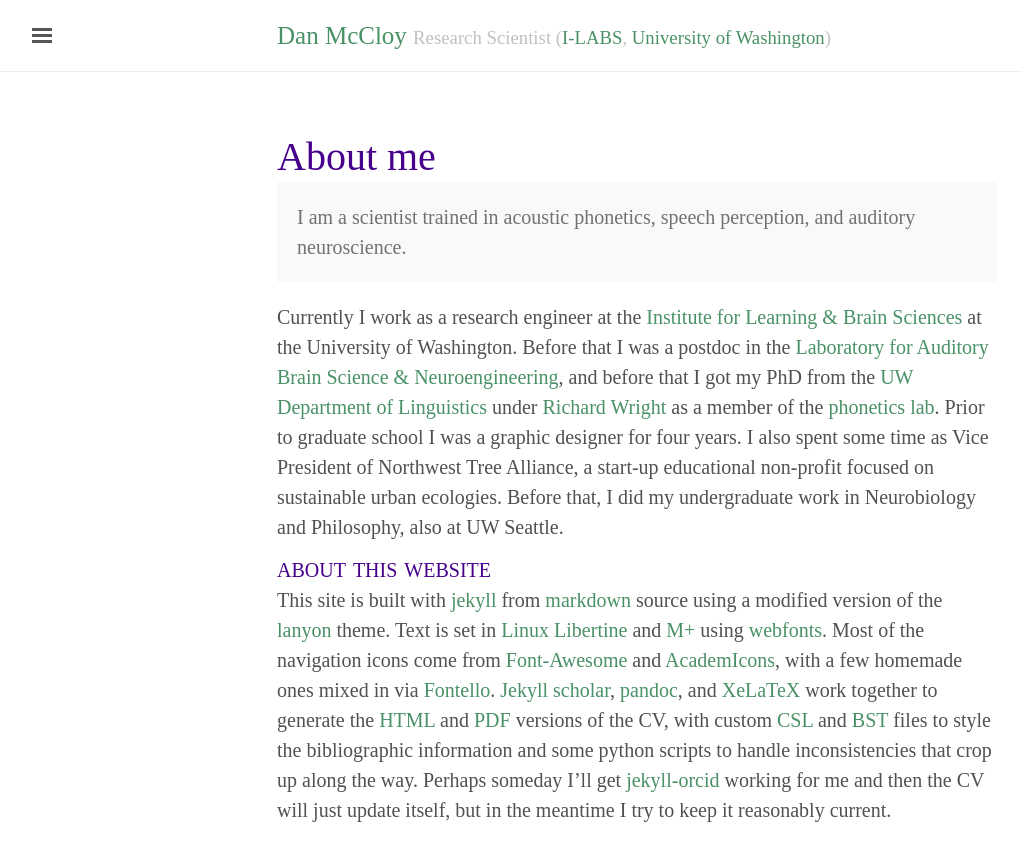
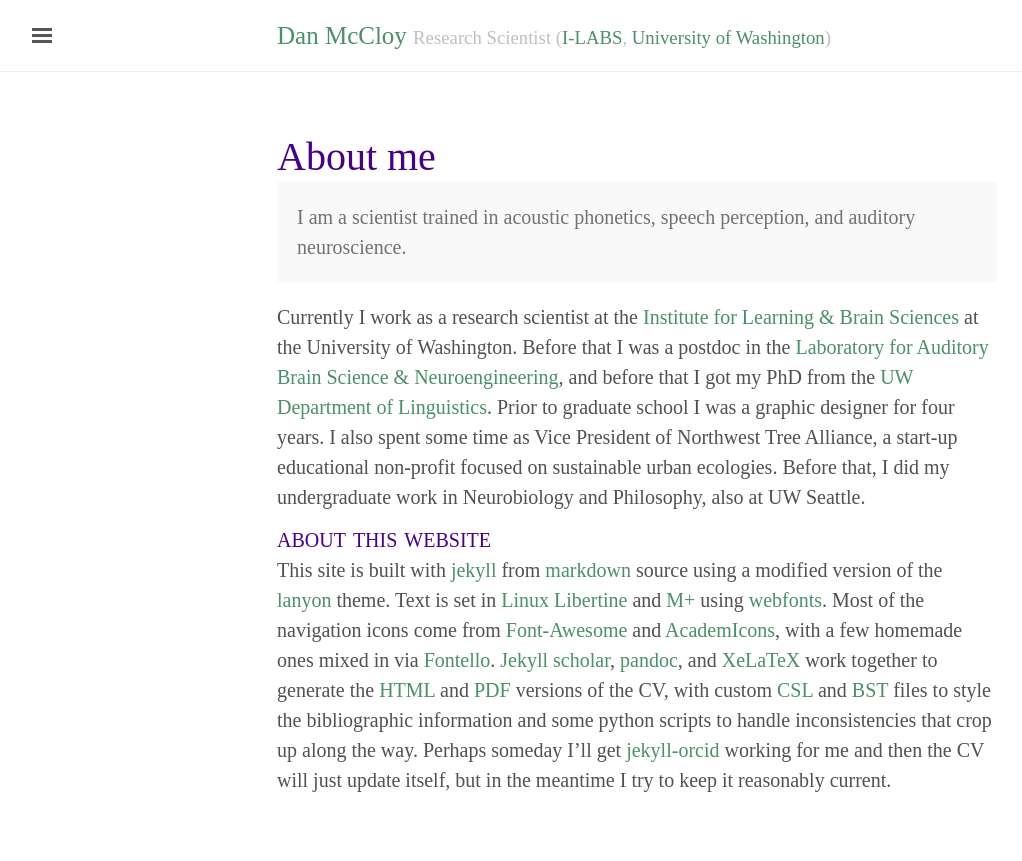
Before and after one commit to drammock/dan.mccloy.info, a Jekyll site: the page built from index.md, in a window 1280 px wide. Shown: the top 861 px of the page, without its empty margins (3-1025 px from the left). Built offline with Jekyll 4.4.1, drawn with Linux system fonts in a browser that asks for light colours; some web fonts are replaced; Markdown is read by kramdown in place of the engine named in the settings.

Commit message:
update job title on homepage

```diff
--- a/index.md
+++ b/index.md
@@ -7,7 +7,7 @@ title: "About me"
 I am a scientist trained in acoustic phonetics, speech perception, and auditory neuroscience.
 </p>
 
-Currently I work as a research engineer at the [Institute for Learning & Brain Sciences][ilabs] at the University of Washington.  Before that I was a postdoc in the [Laboratory for Auditory Brain Science & Neuroengineering][labsn], and before that I got my PhD from the [UW Department of Linguistics][ling] under [Richard Wright][raw] as a member of the [phonetics lab][phonlab].  Prior to graduate school I was a graphic designer for four years.  I also spent some time as Vice President of Northwest Tree Alliance, a start-up educational non-profit focused on sustainable urban ecologies.  Before that, I did my undergraduate work in Neurobiology and Philosophy, also at UW Seattle.
+Currently I work as a research scientist at the [Institute for Learning & Brain Sciences][ilabs] at the University of Washington.  Before that I was a postdoc in the [Laboratory for Auditory Brain Science & Neuroengineering][labsn], and before that I got my PhD from the [UW Department of Linguistics][ling].  Prior to graduate school I was a graphic designer for four years.  I also spent some time as Vice President of Northwest Tree Alliance, a start-up educational non-profit focused on sustainable urban ecologies.  Before that, I did my undergraduate work in Neurobiology and Philosophy, also at UW Seattle.
 
 ## About this website
 
```
